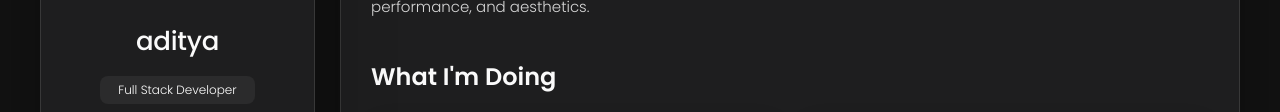
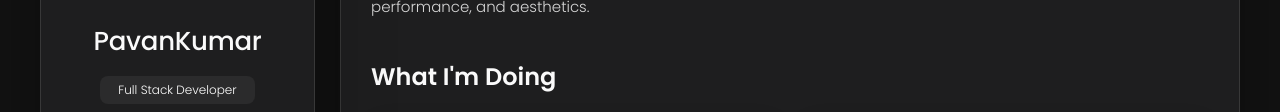
Before and after one commit to pavankumar16142-dev/pavankumar16142-dev.github.io, a plain HTML site: page index.html in a window 1280 px wide. Shown: the part 271-383 px from the top of the page. Drawn offline with nearby package versions, Linux system fonts and the light colour scheme.

Commit message:
second update

```diff
--- a/index.html
+++ b/index.html
@@ -46,7 +46,7 @@
         </figure>
 
         <div class="info-content">
-          <h1 class="name" title="Om Kharche">aditya</h1>
+          <h1 class="name" title="Om Kharche">PavanKumar</h1>
 
           <p class="title">Full Stack Developer</p>
         </div>
```
